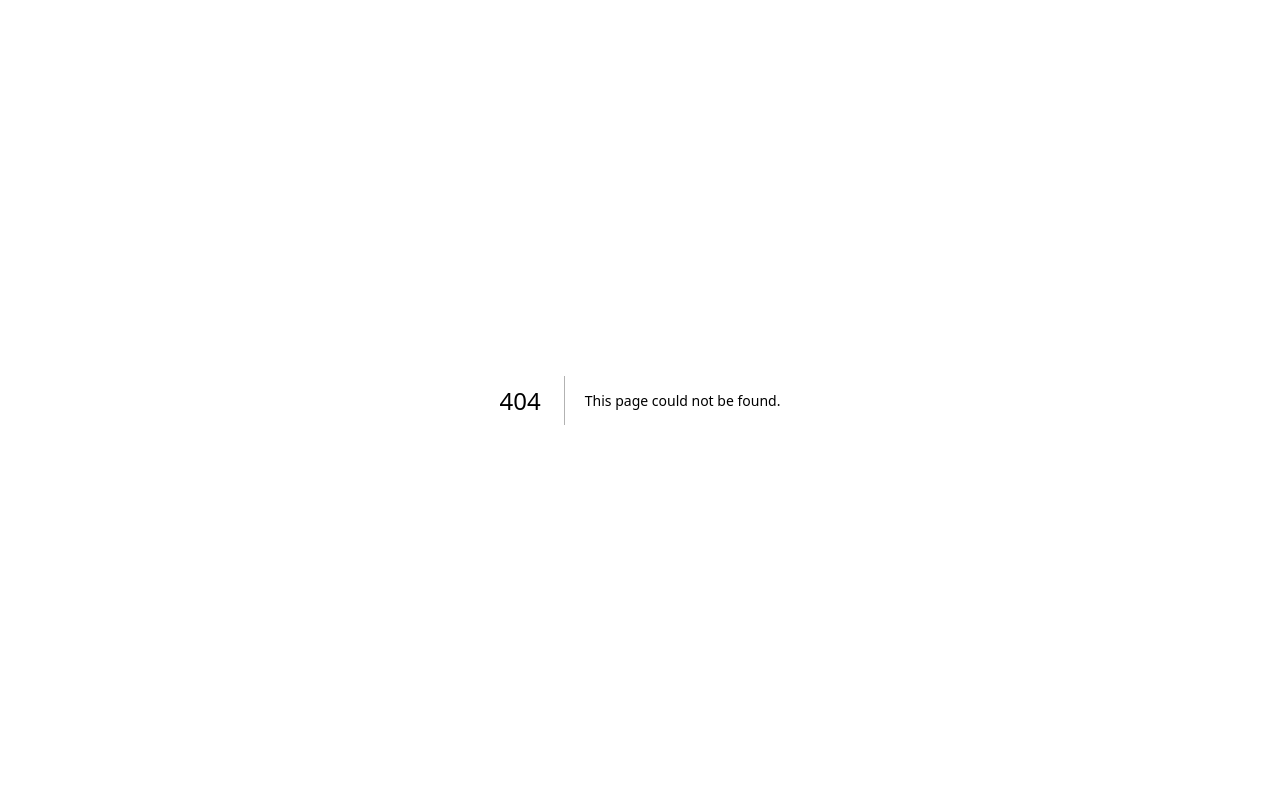
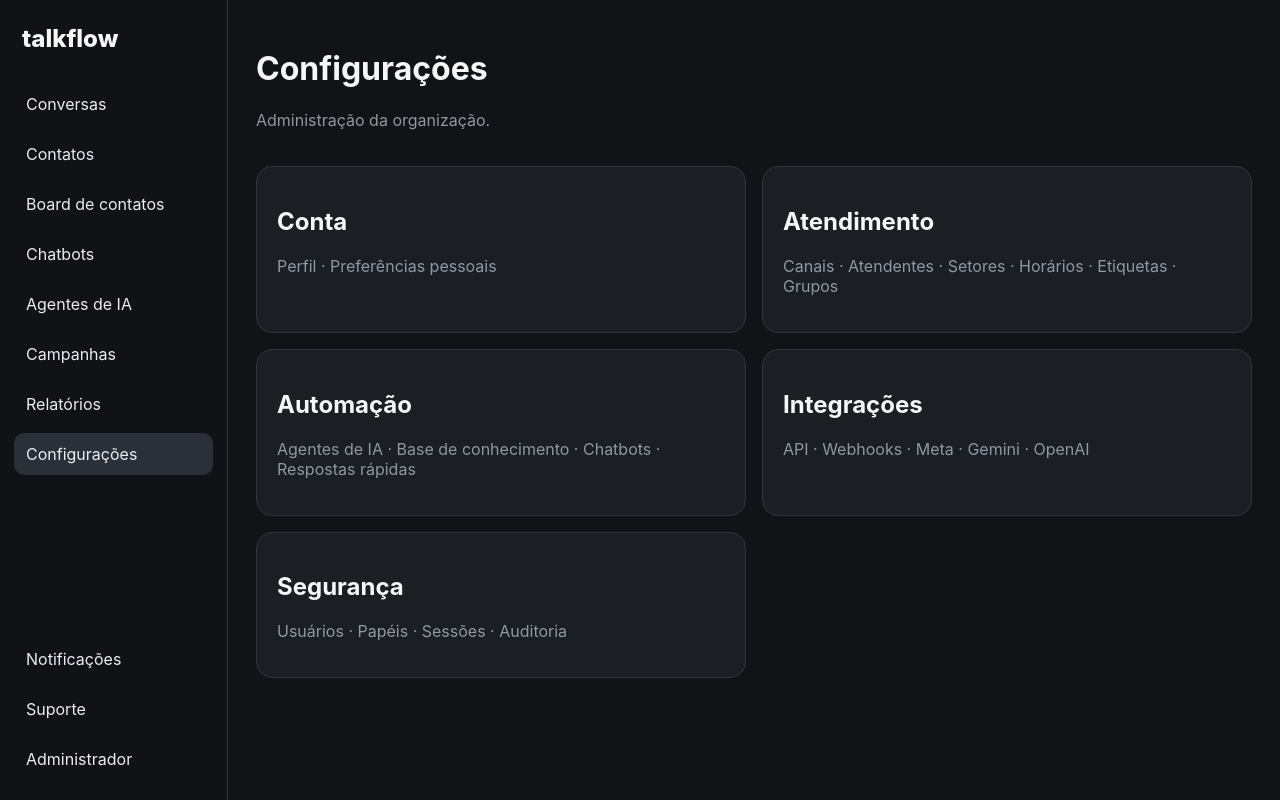
Before and after one commit to andrersbhz/talkflow-saas, a Next.js app in the folder apps/web/: page /configuracoes in a window 1280 px wide. Before the commit this address had no page. Built offline with nearby package versions, Linux system fonts and the light colour scheme.

Commit message:
feat(web): add settings screen

```diff
--- /dev/null
+++ b/apps/web/app/configuracoes/page.tsx
@@ -0,0 +1,3 @@
+import Shell from '@/components/Shell';
+const groups=[['Conta','Perfil · Preferências pessoais'],['Atendimento','Canais · Atendentes · Setores · Horários · Etiquetas · Grupos'],['Automação','Agentes de IA · Base de conhecimento · Chatbots · Respostas rápidas'],['Integrações','API · Webhooks · Meta · Gemini · OpenAI'],['Segurança','Usuários · Papéis · Sessões · Auditoria']];
+export default function Page(){return <Shell><div className="top"><div><h1>Configurações</h1><p className="muted">Administração da organização.</p></div></div><div className="grid cols2">{groups.map(g=><div className="card" key={g[0]}><h2>{g[0]}</h2><p className="muted">{g[1]}</p></div>)}</div></Shell>}
```
